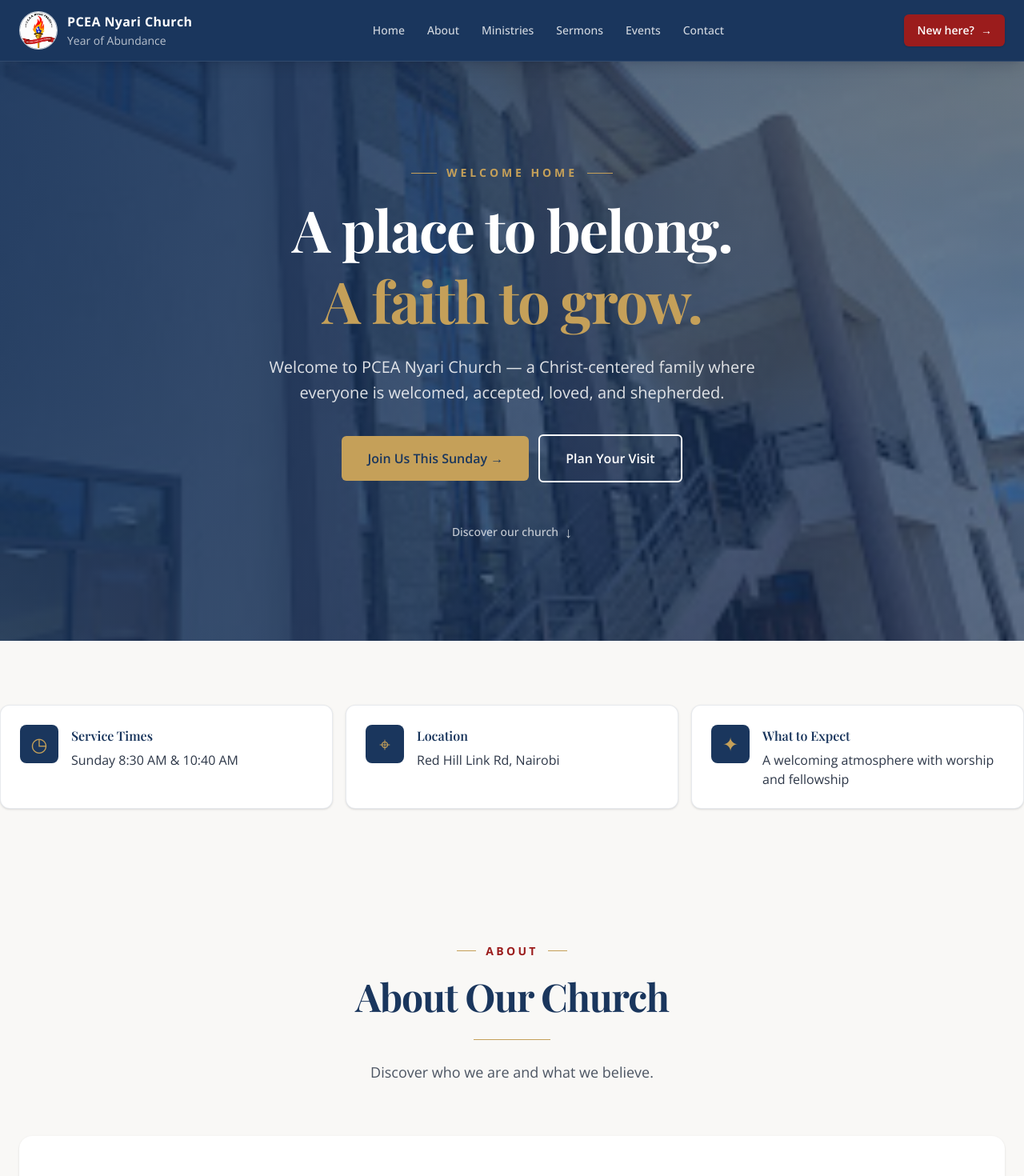
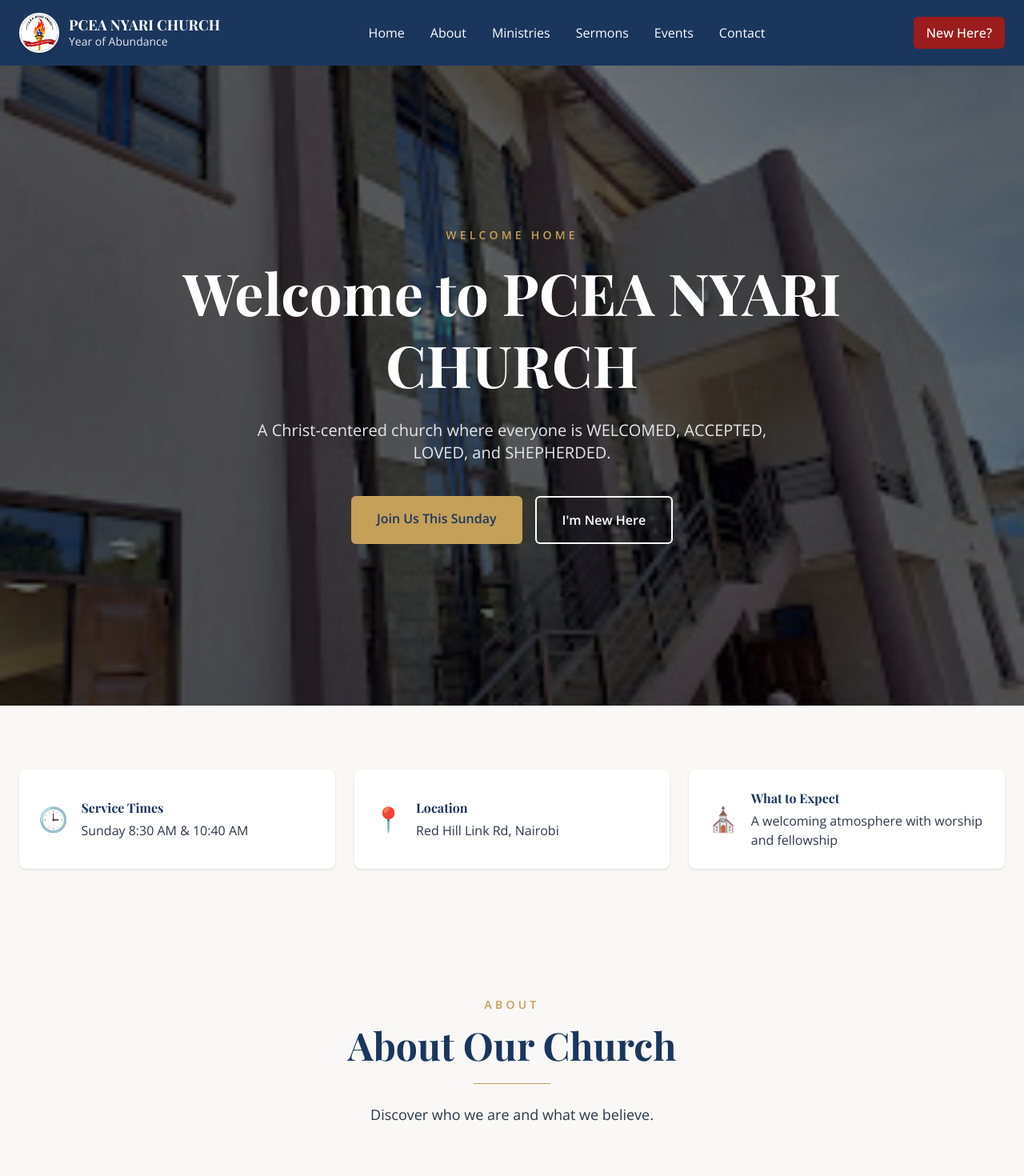
Before and after one commit to Jjumaaa/pnyari, a Next.js app: page / in a window 1280 px wide. Shown: the top 1470 px of the page at 80% size. Built offline with nearby package versions, Linux system fonts and the light colour scheme; a web font is replaced by a local one.

Commit message:
Revert "Merge pull request #1 from Jjumaaa/design/polish-refresh"
This reverts commit b152634100b487840dd69f2a7a533bf21ac2362e, reversing
changes made to d4408e7d0e701808fb13ad39e223c1ca05a65c2b.

```diff
--- a/app/globals.css
+++ b/app/globals.css
@@ -6,21 +6,16 @@
   --color-charcoal-slate: #2D3748;
   --color-brushed-gold: #C5A059;
   --color-ember-crimson: #9B1C1C;
-  color-scheme: light;
 }
 
 html {
   scroll-behavior: smooth;
-  scroll-padding-top: 5.5rem;
 }
 
 body {
-  min-width: 320px;
   background: var(--color-alabaster);
   color: var(--color-charcoal-slate);
   font-family: var(--font-body), sans-serif;
-  -webkit-font-smoothing: antialiased;
-  text-rendering: optimizeLegibility;
 }
 
 h1,
@@ -30,16 +25,10 @@
 h5,
 h6 {
   font-family: var(--font-heading), serif;
-  text-wrap: balance;
-}
-
-p {
-  text-wrap: pretty;
 }
 
 section {
   padding: 5rem 0;
-  scroll-margin-top: 5rem;
 }
 
 img {
@@ -47,48 +36,11 @@
   max-width: 100%;
 }
 
-button,
-a {
-  -webkit-tap-highlight-color: transparent;
-}
-
 button {
   cursor: pointer;
 }
 
-a {
-  text-underline-offset: 0.2em;
-}
-
-::selection {
-  background: var(--color-brushed-gold);
-  color: var(--color-sanctuary-blue);
-}
-
-:focus-visible {
-  outline: 2px solid var(--color-brushed-gold);
-  outline-offset: 3px;
-}
-
-@media (max-width: 640px) {
-  section {
-    padding-top: 3.75rem;
-    padding-bottom: 3.75rem;
-  }
-}
-
-@media (prefers-reduced-motion: reduce) {
-  *,
-  *::before,
-  *::after {
-    scroll-behavior: auto !important;
-    animation-duration: 0.01ms !important;
-    animation-iteration-count: 1 !important;
-    transition-duration: 0.01ms !important;
-  }
-}
-
-/* Shared section utilities */
+/* Custom Utilities */
 .section-light {
   background-color: var(--color-alabaster);
 }
--- a/components/layout/Navbar.jsx
+++ b/components/layout/Navbar.jsx
@@ -1,118 +1,81 @@
 "use client";
-
-import { useEffect, useState } from "react";
+import { useState } from "react";
 import Image from "next/image";
 import Link from "next/link";
 import navigation from "@/data/navigation";
 
 export default function Navbar() {
   const [isOpen, setIsOpen] = useState(false);
-
-  useEffect(() => {
-    if (!isOpen) return;
-
-    function closeOnEscape(event) {
-      if (event.key === "Escape") setIsOpen(false);
-    }
-
-    window.addEventListener("keydown", closeOnEscape);
-    return () => window.removeEventListener("keydown", closeOnEscape);
-  }, [isOpen]);
-
-  function closeMenu() {
-    setIsOpen(false);
-  }
-
   return (
-    <header className="sticky top-0 z-50 border-b border-white/10 bg-[var(--color-sanctuary-blue)] text-white shadow-lg shadow-slate-950/10">
-      <nav aria-label="Main navigation" className="mx-auto max-w-7xl px-4 sm:px-6">
-        <div className="flex min-h-[76px] items-center justify-between gap-4">
-          <Link
-            href="/"
-            onClick={closeMenu}
-            className="group flex min-w-0 items-center gap-3 rounded-md focus-visible:outline-2 focus-visible:outline-offset-4 focus-visible:outline-[var(--color-brushed-gold)]"
-          >
-            <span className="relative grid h-11 w-11 shrink-0 place-items-center overflow-hidden rounded-full border border-white/70 bg-white/10 transition-transform duration-300 group-hover:scale-105 sm:h-12 sm:w-12">
+    <nav className="bg-[var(--color-sanctuary-blue)] text-white">
+      <div className="mx-auto flex max-w-7xl items-center justify-between px-6 py-4">
+        {/* Logo */}
+        <Link href="/" className="flex items-center gap-3">
         <Image
             src="/images/nyarilogo.png"
-                alt="PCEA Nyari Church logo"
-                width={48}
-                height={48}
+            alt="PCEA Nyari Church Logo"
+            width={50}
+            height={50}
             priority
-                className="h-full w-full object-cover"
+            className="shadow-md rounded-full border-2 border-white object-cover"
         />
-            </span>
-            <span className="min-w-0">
-              <span className="block truncate text-sm font-bold tracking-wide sm:text-base">
-                PCEA Nyari Church
-              </span>
-              <span className="mt-0.5 block text-xs text-white/70 sm:text-sm">
+
+        <div>
+            <h1 className="text-lg font-bold leading-tight">
+            PCEA NYARI CHURCH
+            </h1>
+
+            <p className="text-sm text-gray-200">
             Year of Abundance
-              </span>
-            </span>
+            </p>
+        </div>
         </Link>
 
-          <ul className="hidden items-center gap-1 lg:flex">
+        {/* Navigation Links */}
+        <ul className="hidden gap-8 md:flex">
+          {navigation.map((item) => (
+          <li key={item.label}>
+          <Link href={item.href}>{item.label}</Link>
+          </li>
+            ))}
+        </ul>
+
+        {/* Desktop Button */}
+        <button className="hidden rounded-md bg-[var(--color-ember-crimson)] px-4 py-2 font-medium transition hover:opacity-90 md:block">
+          New Here?
+        </button>
+
+        {/* Mobile Menu Button */}
+        <button
+            onClick={() => setIsOpen(!isOpen)}
+            className="text-3xl md:hidden"
+        >{isOpen ? "✕" : "☰"}
+        </button>
+      </div>
+
+      {isOpen && (
+        <div className="border-t border-white/20 bg-[var(--color-sanctuary-blue)] md:hidden">
+          <ul className="flex flex-col px-6 py-4">
             {navigation.map((item) => (
               <li key={item.label}>
                 <Link
                   href={item.href}
-                  className="inline-flex rounded-md px-3 py-2 text-sm font-medium text-white/80 transition-colors duration-200 hover:bg-white/10 hover:text-white focus-visible:outline-2 focus-visible:outline-offset-2 focus-visible:outline-[var(--color-brushed-gold)]"
+                  className="block py-3"
+                  onClick={() => setIsOpen(false)}
                 >
                   {item.label}
                 </Link>
               </li>
             ))}
-          </ul>
 
-          <div className="hidden lg:block">
-            <Link
-              href="#new-here"
-              className="inline-flex items-center gap-2 rounded-md bg-[var(--color-ember-crimson)] px-4 py-2.5 text-sm font-semibold text-white shadow-sm transition duration-200 hover:-translate-y-0.5 hover:shadow-md focus-visible:outline-2 focus-visible:outline-offset-2 focus-visible:outline-[var(--color-brushed-gold)]"
-            >
-              New here? <span aria-hidden="true">→</span>
-            </Link>
-          </div>
-
-          <button
-            type="button"
-            className="inline-flex h-11 w-11 shrink-0 items-center justify-center rounded-md border border-white/20 text-2xl transition-colors hover:bg-white/10 focus-visible:outline-2 focus-visible:outline-offset-2 focus-visible:outline-[var(--color-brushed-gold)] lg:hidden"
-            aria-label={isOpen ? "Close navigation menu" : "Open navigation menu"}
-            aria-expanded={isOpen}
-            aria-controls="mobile-navigation"
-            onClick={() => setIsOpen((open) => !open)}
-          >
-            <span aria-hidden="true">{isOpen ? "×" : "☰"}</span>
+            <li className="pt-4">
+              <button className="w-full rounded-md bg-[var(--color-ember-crimson)] px-4 py-3">
+                New Here?
               </button>
-        </div>
-
-        {isOpen && (
-          <div id="mobile-navigation" className="border-t border-white/15 pb-4 pt-2 lg:hidden">
-            <ul className="flex flex-col gap-1">
-              {navigation.map((item) => (
-                <li key={item.label}>
-                  <Link
-                    href={item.href}
-                    onClick={closeMenu}
-                    className="block rounded-md px-4 py-3 text-sm font-medium text-white/85 transition-colors hover:bg-white/10 hover:text-white focus-visible:outline-2 focus-visible:outline-[var(--color-brushed-gold)]"
-                  >
-                    {item.label}
-                  </Link>
-                </li>
-              ))}
-              <li className="pt-2">
-                <Link
-                  href="#new-here"
-                  onClick={closeMenu}
-                  className="flex items-center justify-between rounded-md bg-[var(--color-ember-crimson)] px-4 py-3 text-sm font-semibold text-white transition-opacity hover:opacity-90 focus-visible:outline-2 focus-visible:outline-[var(--color-brushed-gold)]"
-                >
-                  New here? Plan your visit <span aria-hidden="true">→</span>
-                </Link>
             </li>
           </ul>
         </div>
       )}
     </nav>
-    </header>
   );
 }
--- a/components/sections/Hero.jsx
+++ b/components/sections/Hero.jsx
@@ -4,56 +4,35 @@
   return (
     <section
       id="home"
-      aria-labelledby="hero-title"
-      className="relative isolate flex min-h-[min(780px,calc(100svh-76px))] scroll-mt-24 items-center justify-center overflow-hidden bg-cover bg-center px-6 py-24 text-center text-white sm:py-28"
+      className="relative flex min-h-screen items-center justify-center bg-cover bg-center"
       style={{
         backgroundImage:
-          "linear-gradient(115deg, rgba(26,54,93,0.92) 0%, rgba(26,54,93,0.76) 48%, rgba(26,54,93,0.58) 100%), url('/images/hero/hero-1.jpg')",
+          "linear-gradient(rgba(0,0,0,0.55), rgba(0,0,0,0.55)), url('/images/hero/hero-1.jpg')",
       }}
     >
-      <div
-        aria-hidden="true"
-        className="pointer-events-none absolute inset-0 -z-10 bg-[radial-gradient(ellipse_at_top_right,rgba(197,160,89,0.2),transparent_48%)]"
-      />
-
-      <div className="mx-auto w-full max-w-5xl animate-in fade-in slide-in-from-bottom-3 duration-700">
-        <p className="mb-5 inline-flex items-center gap-3 text-xs font-bold uppercase tracking-[0.28em] text-[var(--color-brushed-gold)] sm:text-sm">
-          <span aria-hidden="true" className="h-px w-8 bg-[var(--color-brushed-gold)]" />
+      <div className="mx-auto max-w-7xl px-6 text-center text-white animate-in fade-in duration-1000">
+        <p className="mb-4 text-sm font-semibold uppercase tracking-[0.3em] text-[var(--color-brushed-gold)]">
           Welcome Home
-          <span aria-hidden="true" className="h-px w-8 bg-[var(--color-brushed-gold)]" />
         </p>
 
-        <h1
-          id="hero-title"
-          className="mx-auto max-w-4xl text-4xl font-bold leading-[1.12] tracking-tight sm:text-5xl md:text-6xl lg:text-7xl"
-        >
-          A place to belong.
-          <span className="mt-2 block text-[var(--color-brushed-gold)]">
-            A faith to grow.
-          </span>
+        <h1 className="mx-auto max-w-4xl text-5xl font-bold leading-tight md:text-7xl">
+          Welcome to PCEA NYARI CHURCH
         </h1>
 
-        <p className="mx-auto mt-7 max-w-2xl text-base leading-8 text-white/85 sm:text-lg md:text-xl">
-          Welcome to PCEA Nyari Church — a Christ-centered family where everyone
-          is welcomed, accepted, loved, and shepherded.
+        <p className="mx-auto mt-6 max-w-2xl text-lg text-gray-200 md:text-xl">
+          A Christ-centered church where everyone is WELCOMED,
+          ACCEPTED, LOVED, and SHEPHERDED.
         </p>
 
-        <div className="mt-9 flex flex-col items-stretch justify-center gap-3 sm:flex-row sm:items-center">
+        <div className="mt-10 flex flex-col justify-center gap-4 sm:flex-row">
           <Button href="#services">
-            Join Us This Sunday <span aria-hidden="true">→</span>
+            Join Us This Sunday
           </Button>
+
           <Button href="#new-here" variant="secondary">
-            Plan Your Visit
+            I'm New Here
           </Button>
         </div>
-
-        <a
-          href="#quick-info"
-          className="mt-12 inline-flex items-center gap-2 text-sm font-medium text-white/75 transition-colors hover:text-white focus-visible:outline-2 focus-visible:outline-offset-4 focus-visible:outline-[var(--color-brushed-gold)]"
-        >
-          Discover our church
-          <span aria-hidden="true" className="text-lg">↓</span>
-        </a>
       </div>
     </section>
   );
--- a/components/sections/QuickInfo.jsx
+++ b/components/sections/QuickInfo.jsx
@@ -1,40 +1,39 @@
 import { churchInfo } from "@/data/churchInfo";
 
 const icons = {
-  clock: "◷",
-  location: "⌖",
-  church: "✦",
+  clock: "🕒",
+  location: "📍",
+  church: "⛪",
 };
 
 export default function QuickInfo() {
   return (
-    <section
-      id="quick-info"
-      aria-label="Church information"
-      className="relative z-10 bg-[var(--color-alabaster)] px-4 py-8 sm:px-6 sm:py-10"
-    >
-      <div className="mx-auto grid max-w-7xl gap-4 md:grid-cols-3">
+    <section className="bg-[var(--color-alabaster)] py-8">
+      <div className="mx-auto grid max-w-7xl gap-6 px-6 md:grid-cols-3">
+
         {churchInfo.map((item) => (
-          <article
+          <div
             key={item.title}
-            className="group flex min-w-0 items-start gap-4 rounded-xl border border-[var(--color-sanctuary-blue)]/10 bg-white p-5 shadow-sm transition duration-300 hover:-translate-y-1 hover:border-[var(--color-brushed-gold)]/70 hover:shadow-lg sm:p-6"
+            className="flex items-center gap-4 rounded-lg bg-white p-6 shadow-sm"
           >
-            <span
-              aria-hidden="true"
-              className="grid h-12 w-12 shrink-0 place-items-center rounded-lg bg-[var(--color-sanctuary-blue)] text-2xl text-[var(--color-brushed-gold)] transition-transform duration-300 group-hover:scale-105"
-            >
-              {icons[item.icon] ?? "•"}
-            </span>
-            <div className="min-w-0 pt-0.5">
-              <h2 className="font-semibold text-[var(--color-sanctuary-blue)]">
+
+            <div className="text-3xl">
+              {icons[item.icon]}
+            </div>
+
+            <div>
+              <h3 className="font-bold text-[var(--color-sanctuary-blue)]">
                 {item.title}
-              </h2>
-              <p className="mt-1.5 text-sm leading-6 text-[var(--color-charcoal-slate)] sm:text-base">
+              </h3>
+
+              <p className="mt-1 text-[var(--color-charcoal-slate)]">
                 {item.description}
               </p>
             </div>
-          </article>
+
+          </div>
         ))}
+
       </div>
     </section>
   );
--- a/components/ui/SectionHeading.jsx
+++ b/components/ui/SectionHeading.jsx
@@ -1,26 +1,51 @@
 import Divider from "@/components/ui/Divider";
 
-export default function SectionHeading({ eyebrow, title, description }) {
+export default function SectionHeading({
+  eyebrow,
+  title,
+  description,
+}) {
   return (
-    <div className="mx-auto mb-12 max-w-3xl px-4 text-center sm:mb-16">
+    <div className="mx-auto mb-16 max-w-3xl text-center">
       {eyebrow && (
-        <p className="mb-4 inline-flex items-center gap-3 text-xs font-bold uppercase tracking-[0.24em] text-[var(--color-ember-crimson)] sm:text-sm">
-          <span aria-hidden="true" className="h-px w-6 bg-[var(--color-brushed-gold)]" />
+        <p
+          className="
+            mb-4
+            text-sm
+            font-semibold
+            uppercase
+            tracking-[0.3em]
+            text-[var(--color-brushed-gold)]
+          "
+        >
           {eyebrow}
-          <span aria-hidden="true" className="h-px w-6 bg-[var(--color-brushed-gold)]" />
         </p>
       )}
 
-      <h2 className="text-3xl font-bold leading-tight tracking-tight text-[var(--color-sanctuary-blue)] sm:text-4xl md:text-5xl">
+      <h2
+        className="
+          text-4xl
+          font-bold
+          text-[var(--color-sanctuary-blue)]
+          md:text-5xl
+        "
+      >
         {title}
       </h2>
 
-      <div className="mx-auto my-5 max-w-28 sm:my-6">
+      <div className="my-6">
         <Divider />
       </div>
 
       {description && (
-        <p className="mx-auto mt-4 max-w-2xl text-base leading-7 text-[var(--color-charcoal-slate)]/85 sm:text-lg sm:leading-8">
+        <p
+          className="
+            mt-5
+            text-lg
+            leading-relaxed
+            text-[var(--color-charcoal-slate)]
+          "
+        >
           {description}
         </p>
       )}
```
Lines whose indentation alone changed are shown as unchanged.
